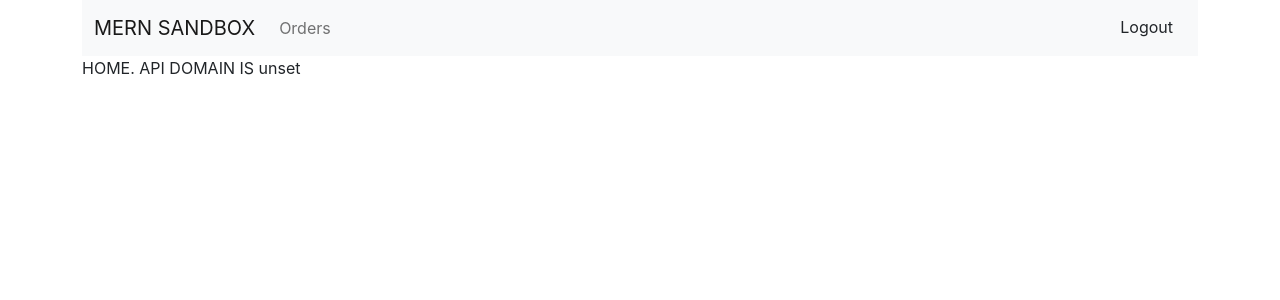
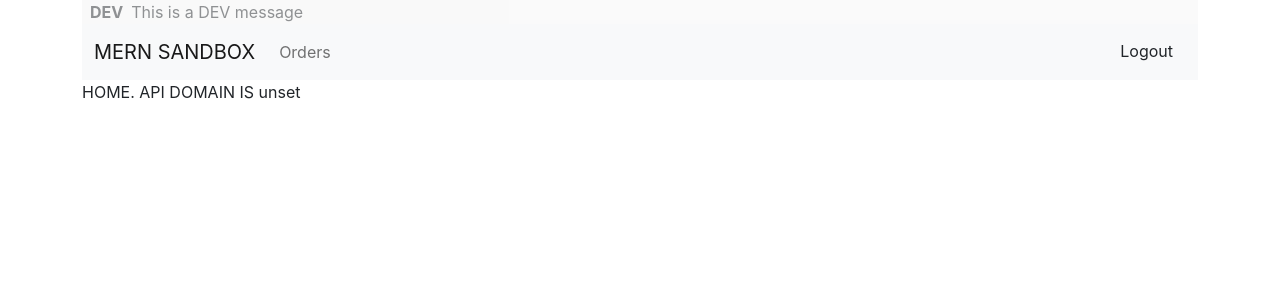
Before and after one commit to mike-evlantev/mern-sandbox, a React (Create React App) app in the folder client/: page / in a window 1280 px wide. Shown: the top 300 px of the page. Built offline with nearby package versions, Linux system fonts and the light colour scheme; no server answers; sample sign-in values are in the browser's storage.

Commit message:
dev hoc for layout

```diff
--- a/client/src/App.tsx
+++ b/client/src/App.tsx
@@ -2,6 +2,7 @@ import { BrowserRouter as Router, Routes, Route, useLocation, Navigate, Outlet }
 import { ToastContainer } from "react-toastify";
 import 'react-toastify/dist/ReactToastify.css';
 import { useAppSelector } from "./app/hooks";
+import { Dev } from "./components/Dev";
 import { Nav } from "./components/Nav";
 import { Home } from "./pages/Home";
 import { Login } from "./pages/Login";
@@ -27,6 +28,7 @@ function RequireAuth({ children }: { children: JSX.Element }) {
 function Layout() {
   return (
     <div>
+      <Dev>This is a DEV message</Dev>
       {/* A "layout route" is a good place to put markup you want to
           share across all the pages on your site, like navigation. */}
       <Nav />
```
